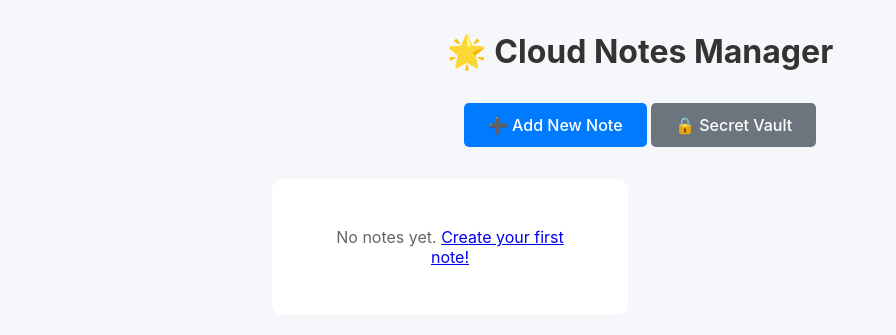
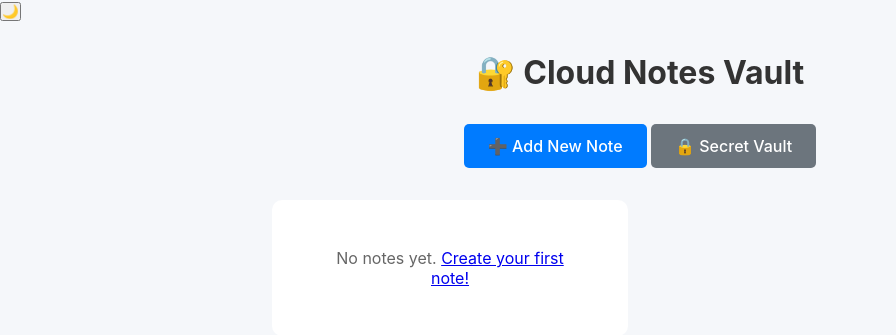
Before and after one commit to Lakshay-Kapoor-OG/azure-notes-app, a Flask app: page / in a window 1280 px wide. Shown: the top 335 px of the page, without its empty margins (0-896 px from the left). Run offline with Flask 3, Linux system fonts and the light colour scheme; data that the repository does not hold is empty.

Commit message:
Update base.html

```diff
--- a/templates/base.html
+++ b/templates/base.html
@@ -4,17 +4,44 @@
     <title>Notes Manager</title>
     <link rel="stylesheet" href="{{ url_for('static', filename='style.css') }}">
 </head>
+
 <body>
+
+    <!-- 🌙 Dark Mode Toggle -->
+    <button id="themeToggle">🌙</button>
+
     <div class="container">
-        <h1>🌟 Cloud Notes Manager</h1>
+        <h1>🔐 Cloud Notes Vault</h1>
+
         {% with messages = get_flashed_messages() %}
             {% if messages %}
                 {% for message in messages %}
-                    <div class="alert alert-success">{{ message }}</div>
+                    <div class="alert">{{ message }}</div>
                 {% endfor %}
             {% endif %}
         {% endwith %}
+
         {% block content %}{% endblock %}
     </div>
+
+    <script>
+        const toggle = document.getElementById("themeToggle");
+
+        // load saved theme
+        if(localStorage.getItem("theme") === "dark"){
+            document.body.classList.add("dark");
+        }
+
+        toggle.onclick = () => {
+            document.body.classList.toggle("dark");
+
+            if(document.body.classList.contains("dark")){
+                localStorage.setItem("theme", "dark");
+            } else {
+                localStorage.setItem("theme", "light");
+            }
+        }
+    </script>
+
 </body>
 </html>
```
